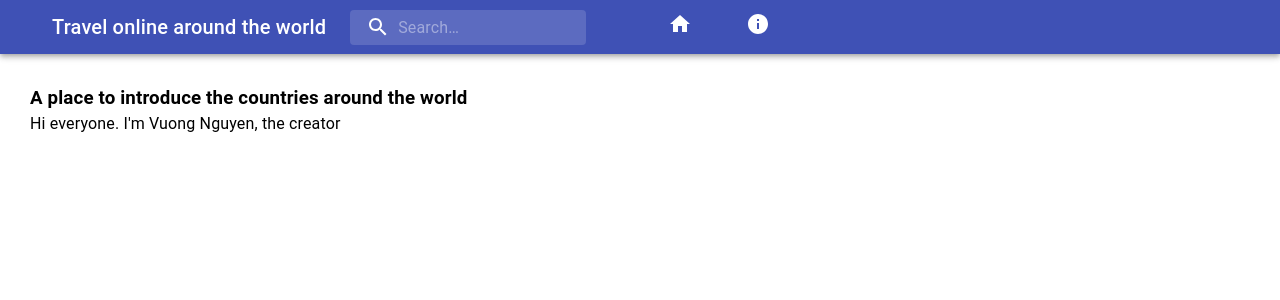
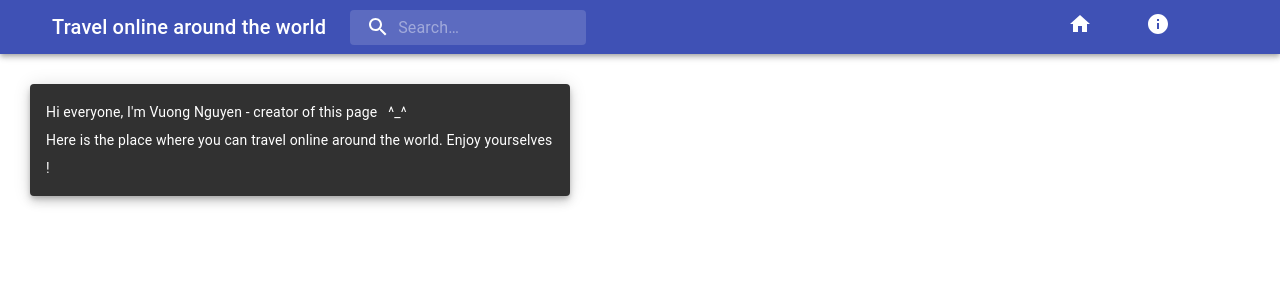
Before and after one commit to vuongsg/travel-world, a React (Create React App) app: page /about in a window 1280 px wide. Shown: the top 300 px of the page. Built offline with nearby package versions, Linux system fonts and the light colour scheme.

Commit message:
Tweak css

```diff
--- a/src/components/About.tsx
+++ b/src/components/About.tsx
@@ -1,14 +1,30 @@
-import { Typography } from '@material-ui/core';
+import { SnackbarContent } from '@material-ui/core';
 import { ReactElement } from 'react';
+import { makeStyles } from '@material-ui/core/styles';
 import './About.scss';
 
+const useStyles = makeStyles(theme => ({
+    root: {
+        maxWidth: 600,
+        '& > * + *': {
+          marginTop: theme.spacing(2),
+        },
+      }
+}));
+
 export const About = (): ReactElement => {
+    const classes = useStyles();
+
     return (
-        <div id='main'>
-            <Typography>
-                <h3>A place to introduce the countries around the world</h3>
-                <p>Hi everyone. I'm Vuong Nguyen, the creator</p>
-            </Typography>
+        <div id='main' className={classes.root}>
+            <SnackbarContent
+                message={
+                    <div style={{lineHeight: 2}}>
+                        <p>Hi everyone, I'm Vuong Nguyen - creator of this page &nbsp; ^_^</p>
+                        <p>Here is the place where you can travel online around the world. Enjoy yourselves !</p>
+                    </div>
+                }
+            />
         </div>
     )
 }
--- a/src/components/Country.tsx
+++ b/src/components/Country.tsx
@@ -9,8 +9,9 @@ import ListItem from '@material-ui/core/ListItem';
 import ListItemIcon from '@material-ui/core/ListItemIcon';
 import ListItemText from '@material-ui/core/ListItemText';
 import './Country.scss';
-import { Grid, Paper } from '@material-ui/core';
+import { Grid, Paper, SnackbarContent } from '@material-ui/core';
 import { CountryState, getCountries, selectCountry } from '../slices/country-slices';
+import { AutorenewTwoTone } from '@material-ui/icons';
 
 const useStyles = makeStyles((theme) => ({
     root: {
@@ -18,6 +19,13 @@ const useStyles = makeStyles((theme) => ({
         maxWidth: 360,
         backgroundColor: theme.palette.background.paper
     },
+    snackBarDiv: {
+        maxWidth: 800,
+        '& > * + *': {
+          marginTop: theme.spacing(2),
+        },
+        margin: '0 auto'
+      }
 }));
 
 export const Country = (): ReactElement => {
@@ -66,7 +74,7 @@ export const Country = (): ReactElement => {
 
     return (
         <Grid container direction='row' wrap='nowrap' style={{padding: 30}}>
-            <Grid item xs={12} lg={3} className={classes.root} style={{height: '100%'}}>
+            <Grid item xs={12} lg={3} className={classes.root} style={{height: '100%', marginRight: 30}}>
                 {countryState.countries.length === 0 ? <h2>Loading...</h2> : renderCountriesList()}
             </Grid>
 
@@ -74,9 +82,15 @@ export const Country = (): ReactElement => {
                 {countryState.countries.length === 0 ? <div></div>
                     : countryState.selectedCountry === -1 ?
                      <Grid container>
-                        <Grid item xs={12} style={{textAlign: 'center'}}>
-                            <h1>Pick any country that you want to visit *_*</h1>
-                            <h2>We are ready</h2>
+                        <Grid item xs={12} className={classes.snackBarDiv}>
+                            <SnackbarContent
+                                message={
+                                    <div style={{lineHeight: 2}}>
+                                        <h1>Pick any country that you want to visit &nbsp; *_*</h1>
+                                        <h3>We are ready</h3>
+                                    </div>
+                                }
+                            />
                         </Grid>
                     </Grid>
                     :
@@ -98,9 +112,11 @@ export const Country = (): ReactElement => {
                                                     : ''}</p>
                                 <p>- Region: {countryState.countries[countryState.selectedCountry].subregion}</p>
                                 <p>- Capital: {countryState.countries[countryState.selectedCountry].capital}</p>
-                                <p>- Timezones:
+                                <p>- Time zones:
                                     <ul>
-                                        {countryState.countries[countryState.selectedCountry].timezones.map(m => <li style={{marginLeft: 50}}>{m}</li>)}
+                                        {countryState.countries[countryState.selectedCountry].timezones.map(m => <li style={{marginLeft: 50}}>
+                                                                                                                    {m.endsWith(':00')
+                                                                                                                    ? m.substr(0, m.length - 3) : m}</li>)}
                                     </ul>
                                 </p>
                                 <p>- Code:
--- a/src/components/NavBar.scss
+++ b/src/components/NavBar.scss
@@ -11,6 +11,16 @@ $black: #000;
     top: 48px !important;
 }
 
+#section-desktop {
+    min-width: 600px !important;
+}
+
+@media screen and (max-width: 1500px) {
+    #section-desktop {
+        min-width: 200px !important;
+    }
+}
+
 a {
     text-decoration: none;
     color: $black;
--- a/src/components/NavBar.tsx
+++ b/src/components/NavBar.tsx
@@ -44,8 +44,7 @@ const useStyles = makeStyles((theme) => ({
     display: 'none',
     [theme.breakpoints.up('md')]: {
       display: 'flex',
-    },
-    minWidth: 600
+    }
   },
   sectionMobile: {
     display: 'flex',
@@ -167,7 +166,7 @@ export const NavBar = ():ReactElement => {
 
           <div className={classes.grow} />
 
-          <div className={classes.sectionDesktop}>
+          <div id='section-desktop' className={classes.sectionDesktop}>
             <IconButton aria-label='Home' className={classes.iconButtonDesktop}>
               <Link to='/'>
                 <Tooltip title='Home' placement='bottom' classes={{tooltip: classes.tooltip}}>
```
